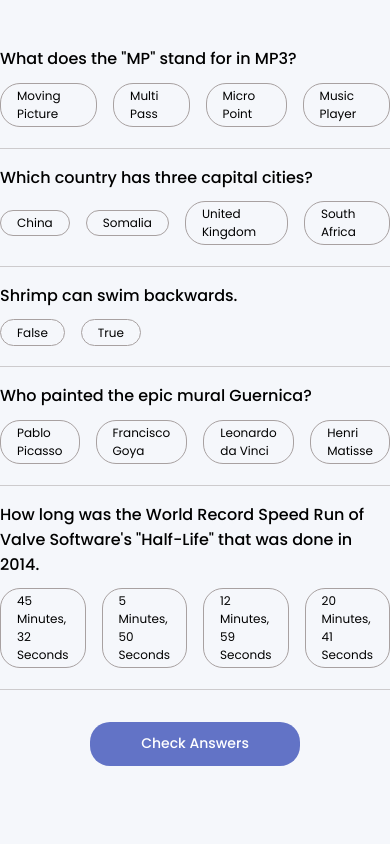
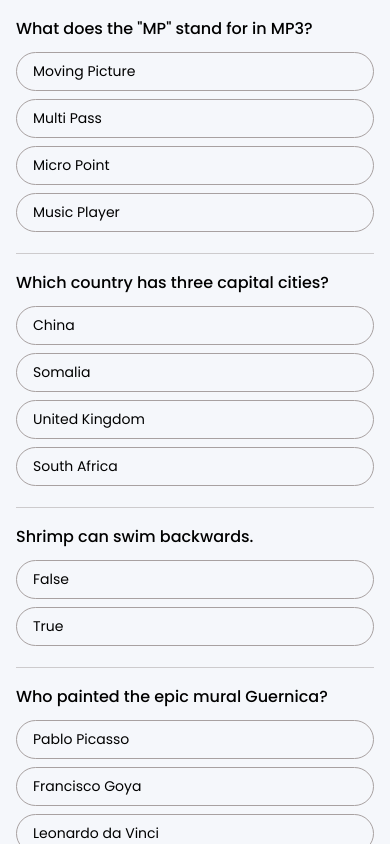
Before and after one commit to VictorMugisha/Quizzical, a React (Vite) app: page / in a window 390 px wide. Both pictures are taken after a click on the button "Start Quiz". Shown: the top 844 px of the page. Built offline with nearby package versions, Linux system fonts and the light colour scheme.

Commit message:
Added responsive design

```diff
--- a/src/App.css
+++ b/src/App.css
@@ -12,7 +12,6 @@ body {
   align-items: center;
   justify-content: center;
   background: #F5F7FB;
-
 }
 
 .top-shape-image {
@@ -36,11 +35,10 @@ body {
   transition: all 300ms ease;
   margin: 2rem 0;
 }
+
 .button-component:hover {
   background: rgb(77, 91, 158);
 }
-
-
 
 .initial-page .content {
   display: flex;
@@ -54,34 +52,35 @@ body {
   padding-bottom: 1rem;
 }
 
-
 .questions-component {
   display: flex;
   flex-direction: column;
   align-items: center;
   justify-content: center;
+  padding: 1rem;
 }
 
 .questions-component .questions-container {
   display: flex;
   flex-direction: column;
   gap: 1rem;
+  width: 100%;
 }
-
-
 
 .question {
   display: flex;
   flex-direction: column;
   align-items: flex-start;
   gap: .7rem;
+  width: 100%;
 }
 
 .question .possible-answers {
   display: flex;
-  align-items: center;
-  justify-content: flex-start;
-  gap: 1rem;
+  flex-direction: column;
+  align-items: flex-start;
+  gap: .5rem;
+  width: 100%;
 }
 
 .question .title {
@@ -90,11 +89,12 @@ body {
 }
 
 .question .possible-answers .possible-answer {
-  padding: .2rem 1rem;
+  padding: .5rem 1rem;
   border: 1px solid rgb(168, 161, 161);
   border-radius: 20px;
   cursor: pointer;
-  font-size: 12px;
+  font-size: 14px;
+  width: 100%;
 }
 
 .held {
@@ -105,7 +105,7 @@ body {
   background: #94D7A2;
 }
 
-.incorrect{
+.incorrect {
   background: #F8BCBC;
   color: #293264;
 }
@@ -119,12 +119,55 @@ body {
 
 .footer {
   display: flex;
+  flex-direction: column;
   align-items: center;
   justify-content: center;
-  gap: 3rem;
+  gap: 1rem;
+  width: 100%;
+  text-align: center;
 }
 
 .footer h2 {
   font-weight: 500;
   font-size: 18px;
 }
+
+@media (min-width: 768px) {
+  .questions-component {
+    padding: 2rem;
+  }
+
+  .question .possible-answers {
+    flex-direction: row;
+    justify-content: flex-start;
+    flex-wrap: wrap;
+  }
+
+  .question .possible-answers .possible-answer {
+    font-size: 12px;
+    width: auto;
+  }
+
+  .footer {
+    flex-direction: row;
+    text-align: left;
+  }
+
+  .footer h2 {
+    font-size: 18px;
+  }
+}
+
+@media (min-width: 1024px) {
+  .questions-component {
+    padding: 3rem;
+  }
+
+  .question .possible-answers .possible-answer {
+    font-size: 14px;
+  }
+
+  .footer h2 {
+    font-size: 20px;
+  }
+}
```
